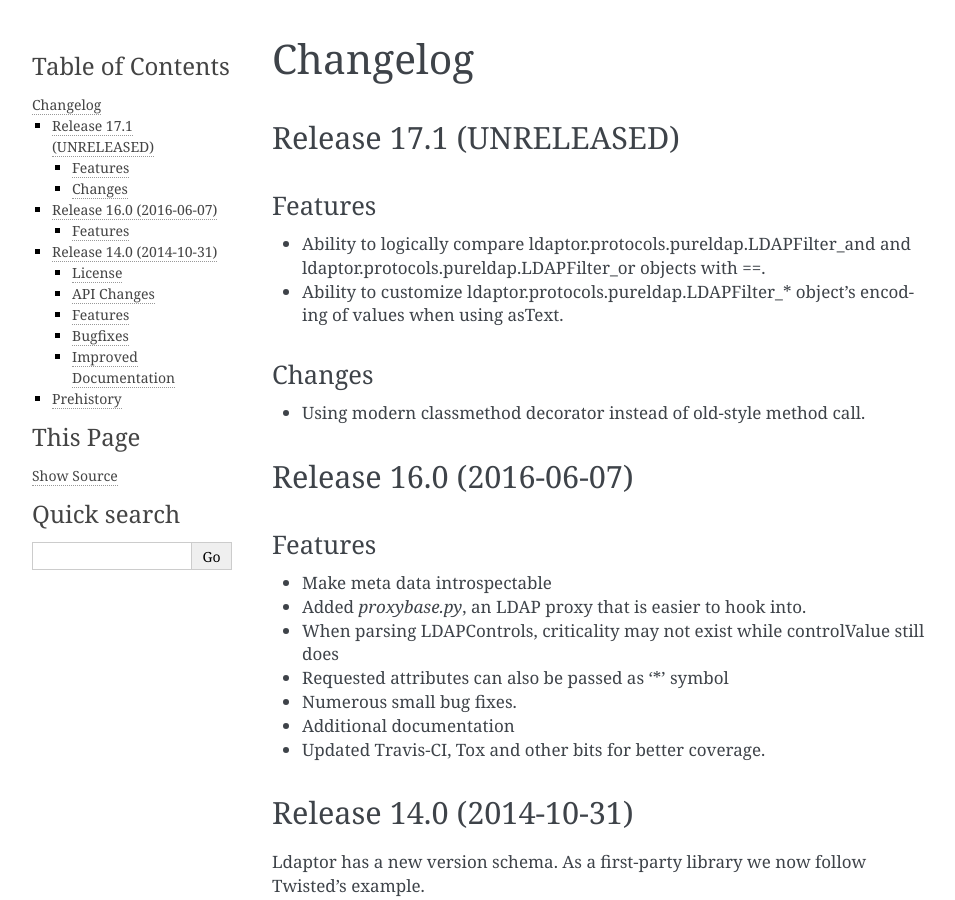
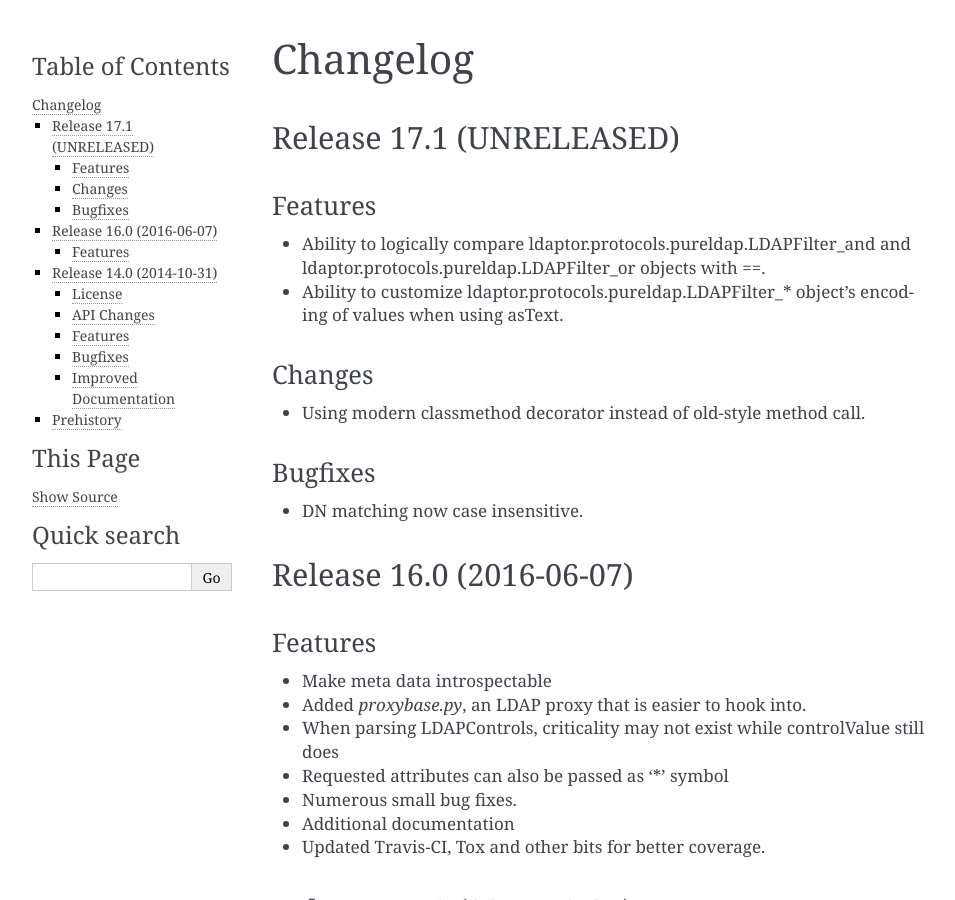
Before and after one commit to twisted/ldaptor, a Sphinx documentation site: the page built from docs/source/NEWS.rst, in a window 1280 px wide and 900 px high. Shown: the whole window, without its empty margins (148-1103 px from the left). Built offline with Sphinx 7.4.7, drawn with Linux system fonts in a browser that asks for light colours.

Commit message:
updated changelog to reflect DN-matching change

```diff
--- a/docs/source/NEWS.rst
+++ b/docs/source/NEWS.rst
@@ -14,6 +14,11 @@ Changes
 ^^^^^^^
 
 - Using modern classmethod decorator instead of old-style method call.
+
+Bugfixes
+^^^^^^^^
+
+- DN matching now case insensitive.
 
 Release 16.0 (2016-06-07)
 -------------------------
```
